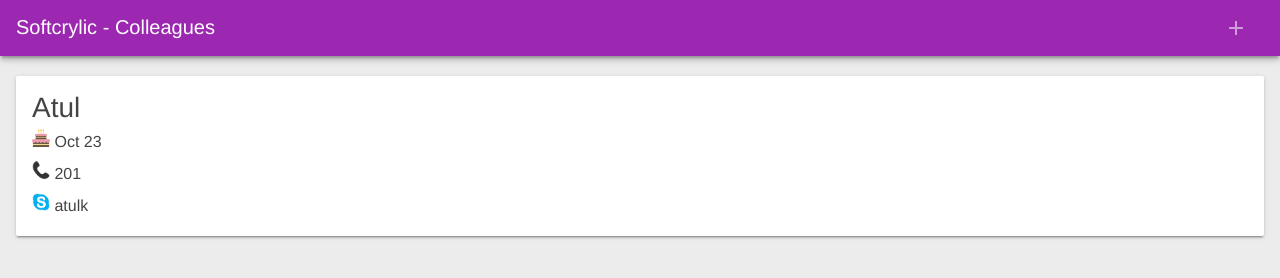
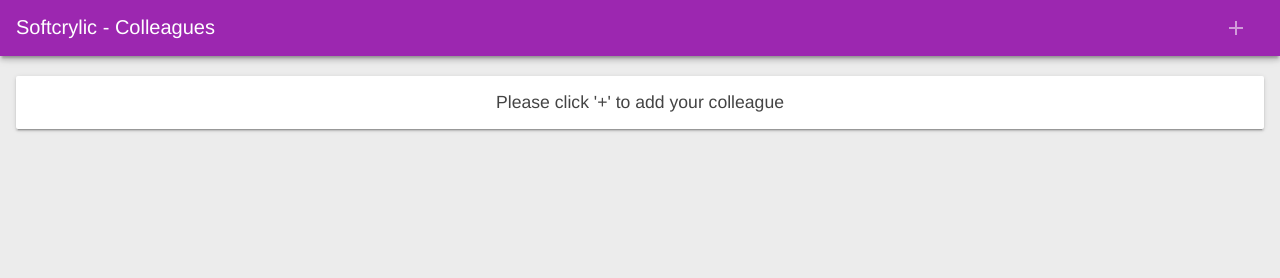
Before and after one commit to nirmalkumarv/my-colleagues-pwa, a website: page index.html in a window 1280 px wide. Drawn offline with Linux system fonts and the light colour scheme.

Commit message:
New json added and zero state is handled

```diff
--- a/index.html
+++ b/index.html
@@ -45,10 +45,6 @@
     <div class="card cardTemplate weather-forecast" hidden>
       <div class="name"></div>
       <div class="row">
-        <img src="images/birthday.png" height="18" width="18">
-        <span class="birthday"></span>
-      </div>
-      <div class="row">
         <img src="images/phone.png" height="18" width="18">
         <span class="ext"></span>
       </div>
@@ -56,6 +52,13 @@
         <img src="images/skype.png" height="18" width="18">
         <span class="skypeId"></span>
       </div>
+      <div class="row">
+        <img src="images/birthday.png" height="18" width="18">
+        <span class="birthday"></span>
+      </div>
+    </div>
+    <div class="card zero-state weather-forecast" id = "no-colleague" hidden>
+      Please click '+' to add your colleague
     </div>
   </main>
 
@@ -66,7 +69,7 @@
         <input id="searchName" data-minchars = 1/>
       </div>
       <div class="dialog-buttons">
-        <button id="butAddCity" class="button">Add</button>
+        <button id="butAddColleague" class="button">Add</button>
         <button id="butAddCancel" class="button">Cancel</button>
       </div>
     </div>
--- a/scripts/app.js
+++ b/scripts/app.js
@@ -16,6 +16,7 @@
 (function() {
   'use strict';
 
+  //App - initiating
   var app = {
     isLoading: true,
     visibleCards: {},
@@ -23,7 +24,8 @@
     spinner: document.querySelector('.loader'),
     cardTemplate: document.querySelector('.cardTemplate'),
     container: document.querySelector('.main'),
-    addDialog: document.querySelector('.dialog-container')
+    addDialog: document.querySelector('.dialog-container'),
+    zerostate: document.querySelector('.zero-state'),
   };
 
 
@@ -34,12 +36,14 @@
    ****************************************************************************/
 
 
+  //Show pop on clicking + button
   document.getElementById('butAdd').addEventListener('click', function() {
     // Open/show the add new city dialog
     app.toggleAddDialog(true);
   });
 
-  document.getElementById('butAddCity').addEventListener('click', function() {
+  //Add colleague on clicking Add button in popup
+  document.getElementById('butAddColleague').addEventListener('click', function() {
     // Add the newly selected city
     var selectInput = document.getElementById('searchName');
     var key = selectInput.value;
@@ -47,16 +51,18 @@
     {
       return e.name == key;
     });
-
+    if(!selectedColleague)
+      return;
     if (!app.selectedColleagues) {
       app.selectedColleagues = [];
     }
-    app.updateColleagueCard(selectedColleague);
-    app.selectedColleagues.push(selectedColleague);
-    app.saveSelectedColleagues();
-    app.toggleAddDialog(false);
+    app.updateColleagueCard(selectedColleague);//update the card
+    app.selectedColleagues.push(selectedColleague);//add the item to app colleague list
+    app.saveSelectedColleagues();//storing the colleague to local storage
+    app.toggleAddDialog(false);//hide the pop up
   });
 
+  //hides the popup on clicking cancel
   document.getElementById('butAddCancel').addEventListener('click', function() {
     // Close the add new city dialog
     app.toggleAddDialog(false);
@@ -69,7 +75,7 @@
    *
    ****************************************************************************/
 
-  // Toggles the visibility of the add new city dialog.
+  // Toggles the visibility of the add new colleague dialog.
   app.toggleAddDialog = function(visible) {
     document.getElementById('searchName').value = "";
     if (visible) {
@@ -79,28 +85,28 @@
     }
   };
 
-  // Updates a weather card with the latest weather forecast. If the card
+  // Updates a colleague card with the latest info. If the card
   // doesn't already exist, it's cloned from the template.
   app.updateColleagueCard = function(data) {
 
-    var card = app.visibleCards[data.id];
+    var card = app.visibleCards[data.extn];
     if (!card) {
       card = app.cardTemplate.cloneNode(true);
       card.classList.remove('cardTemplate');
-      card.querySelector('.name').textContent = data.name;
-      card.querySelector('.birthday').textContent = data.birthday;
-      card.querySelector('.skypeId').textContent = data.skypeId;
-      card.querySelector('.ext').textContent = data.extn;
+      card.querySelector('.name').textContent = data.name  || 'NA';
+      card.querySelector('.birthday').textContent = data.birthday || 'NA';
+      card.querySelector('.skypeId').textContent = data.skypeId  || 'NA';
+      card.querySelector('.ext').textContent = data.extn  || 'NA';
       card.removeAttribute('hidden');
       app.container.appendChild(card);
-      app.visibleCards[data.id] = card;
+      app.visibleCards[data.extn] = card;
     }
-
     if (app.isLoading) {
       app.spinner.setAttribute('hidden', true);
       app.container.removeAttribute('hidden');
       app.isLoading = false;
     }
+    app.zerostate.setAttribute('hidden', true);
   };
 
 
@@ -121,15 +127,14 @@
     localStorage.selectedColleagues = selectedColleagues;
   };
 
-
+  //get the colleague list to initiate the auto complete
   app.getColleaguesList = function()
   {
     var request = new XMLHttpRequest();
     request.onreadystatechange = function() {
       if (request.readyState === XMLHttpRequest.DONE) {
         if (request.status === 200) {
-          var response = JSON.parse(request.response);
-          var results = response.data;
+          var results = JSON.parse(request.response);
           app.colleagueList = results;
           var list = [];
           for(var i=0;i<results.length;i++)
@@ -141,24 +146,11 @@
         }
       }
     };
-    request.open('GET', '../json/colleagues.json');
+    request.open('GET', '../scripts/colleagues.json');
     request.send();
   };
 
-
-  /*
-   * Fake weather data that is presented when the user first uses the app,
-   */
-  var initialColleague = {
-     "name": "Atul",
-      "extn": "201",
-      "skypeId": "atulk",
-      "id":"1",
-      "birthday":"Oct 23"
-  };
-
-
-  // TODO add startup code here
+  // app startup code
   app.selectedColleagues = localStorage.selectedColleagues;
   if (app.selectedColleagues) {
     app.selectedColleagues = JSON.parse(app.selectedColleagues);
@@ -167,17 +159,17 @@
     });
   } else {
     /* The user is using the app for the first time*/
-    app.updateColleagueCard(initialColleague);
-    app.selectedColleagues = [initialColleague];
-    app.saveSelectedColleagues();
+    app.zerostate.removeAttribute('hidden');
+    if (app.isLoading) {
+      app.spinner.setAttribute('hidden', true);
+      app.container.removeAttribute('hidden');
+      app.isLoading = false;
+    }
   }
   app.getColleaguesList();
 
 
-
-
-
-  // TODO add service worker code here
+  //app service worker code
   if ('serviceWorker' in navigator) {
     navigator.serviceWorker
              .register('./service-worker.js')
--- a/styles/inline.css
+++ b/styles/inline.css
@@ -527,4 +527,10 @@
   border-radius: 3px;
   padding: 5px 10px;
 }
+.zero-state
+{
+  text-align: center;
+  color: #444;
+  font-size: 1.1em;
+}
 /*# sourceMappingURL=awesomplete.css.map */
```
Also changed, not shown: service-worker.js (+4 -4 lines).
